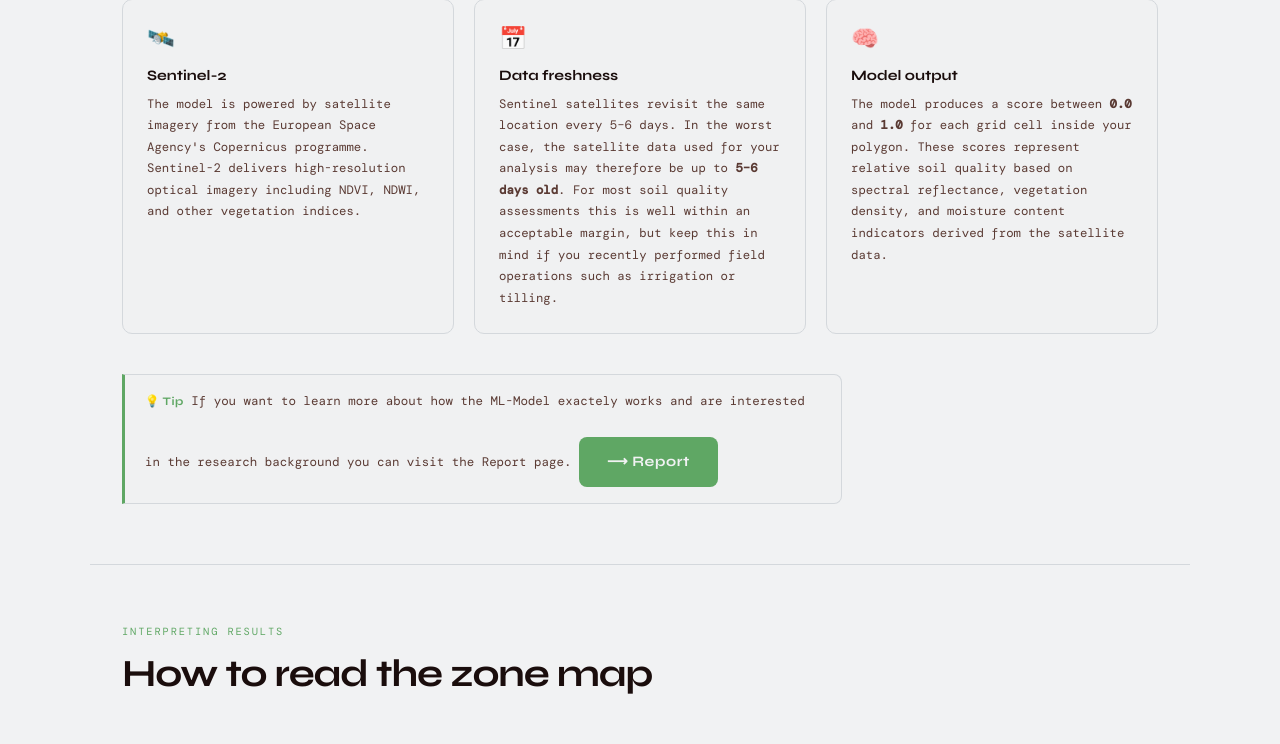
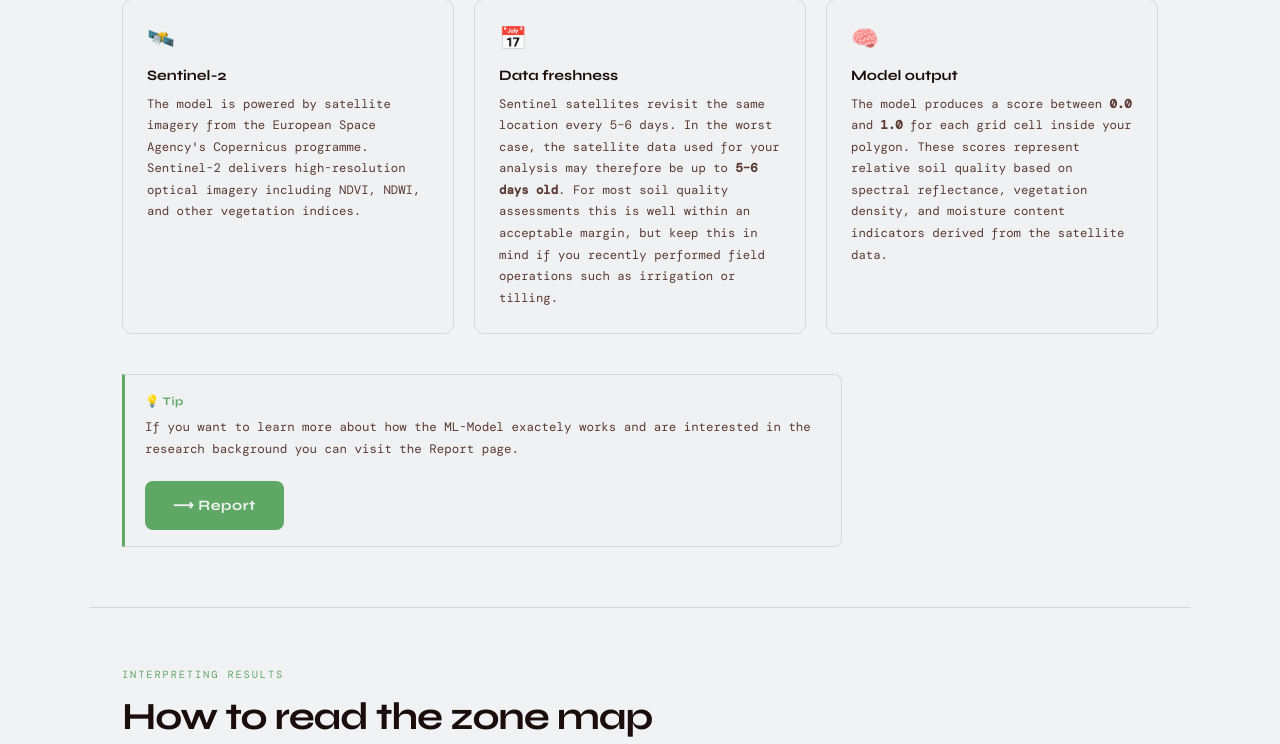
Before and after one commit to mbreitenhuber/soil_health_monitoring, a FastAPI app: page /how_to in a window 1280 px wide. Shown: the part 3552-4296 px from the top of the page. Run offline with FastAPI, Linux system fonts and the light colour scheme; some web fonts are replaced.

Commit message:
hover feature in report gelöscht und how_to bizl überarbeitet

```diff
--- a/frontend/static/css/report.css
+++ b/frontend/static/css/report.css
@@ -53,7 +53,6 @@
 
 .report-highlight-card:hover {
   border-color: var(--border2);
-  transform: translateY(-3px);
 }
 
 .report-highlight-icon {
--- a/frontend/templates/pages/how_to.html
+++ b/frontend/templates/pages/how_to.html
@@ -191,7 +191,7 @@
 
     <div class="howto-tip" style="margin-top:40px;">
       <span class="howto-tip-label">💡 Tip</span>
-      If you want to learn more about how the ML-Model exactely works and are interested in the research background you can visit the Report page.
+      <p>If you want to learn more about how the ML-Model exactely works and are interested in the research background you can visit the Report page.</p>
       <a class="btn-primary" href="/report" style="margin-top:20px;"> ⟶ Report </a>
     </div>
 
```
